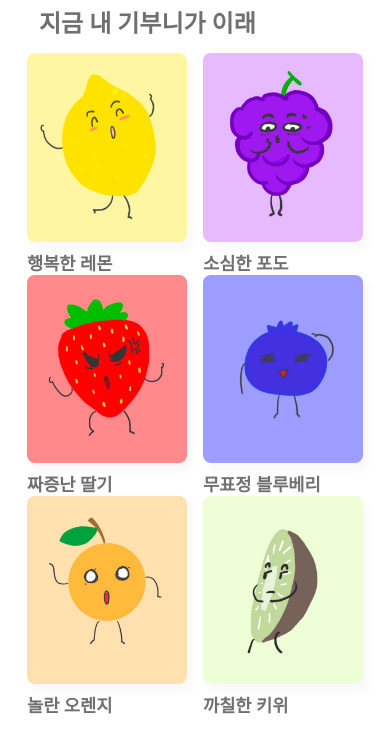
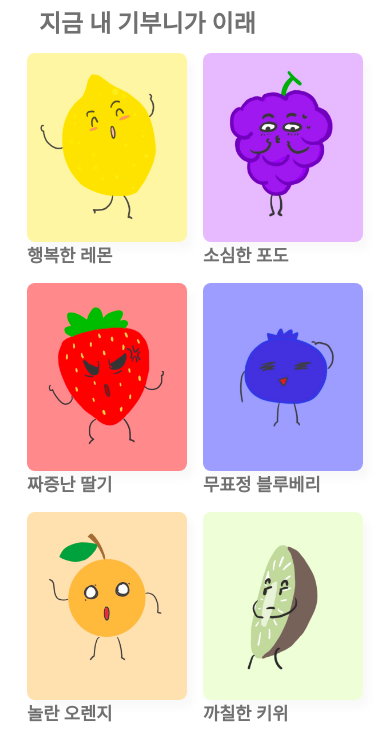
Before and after one commit to lee-insu/today-feeling, a Flask app: page / in a window 390 px wide; the page is wider, and only the part inside the window is pictured. Shown: the part 665-1406 px from the top of that part. Before the commit the page ends 1379 px from the top of that part, so only its background shows below. Run offline with Flask 2, Linux system fonts and the light colour scheme; some libraries are stand-ins or nearby versions.

Commit message:
css edit

```diff
--- a/static/css/style.css
+++ b/static/css/style.css
@@ -1135,7 +1135,8 @@ input {
             letter-spacing: normal;
             text-align: left;
             color: #707070;
-            margin-top: 0.5rem;
+            margin-top: 0;
+            margin-bottom: 1rem;
         }
 
         #backtotop {
```
